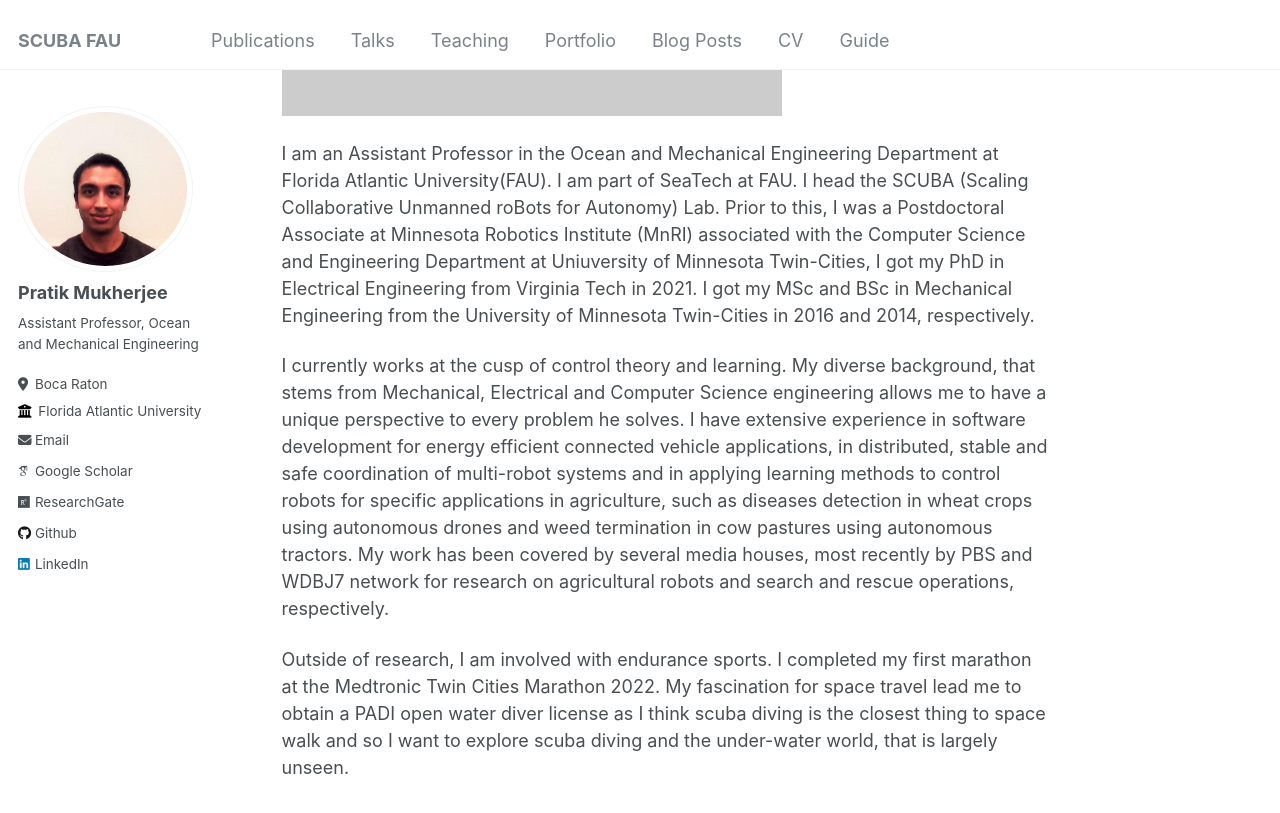
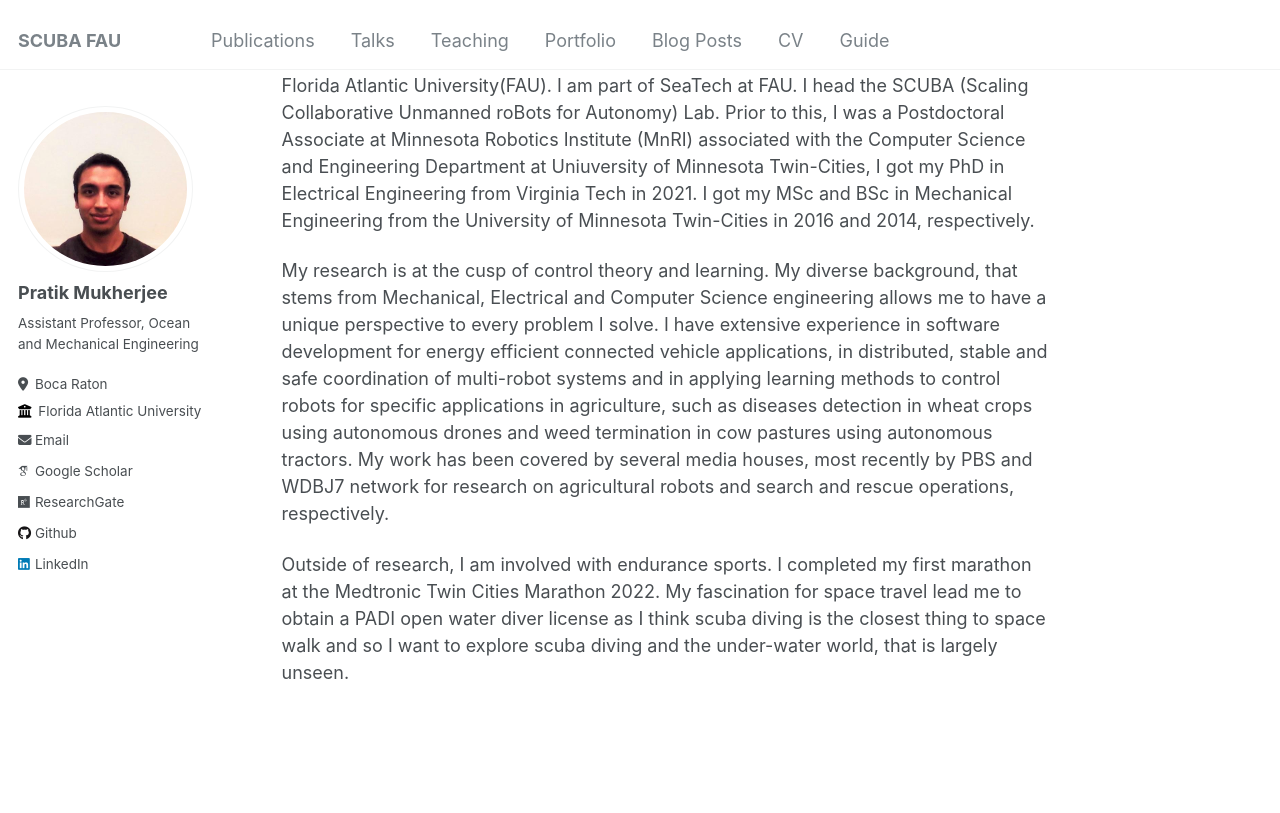
Before and after one commit to mukhe027/mukhe027.github.io, a Jekyll site: the page built from _pages/about.md, in a window 1280 px wide and 900 px high, scrolled down 388 px. Shown: the top 813 px of the window. Built offline with Jekyll 4.4.1, drawn with Linux system fonts in a browser that asks for light colours; some web fonts are replaced.

Commit message:
added scuba logo  image

```diff
--- a/_pages/about.md
+++ b/_pages/about.md
@@ -6,13 +6,13 @@ redirect_from:
   - /about/
   - /about.html
 ---
-<img src='/images/500x300.png'>
+<img src='/images/scuba.png'>
 
 I am an Assistant Professor in the Ocean and Mechanical Engineering Department at Florida Atlantic University(FAU). I am part of SeaTech at FAU. I head the SCUBA (Scaling Collaborative Unmanned roBots for Autonomy) Lab. Prior to this, I was a Postdoctoral Associate at Minnesota Robotics Institute (MnRI) associated with the Computer Science and Engineering Department at Uniuversity of Minnesota Twin-Cities, I got my PhD in Electrical Engineering from Virginia Tech in 2021. I got my MSc and BSc in Mechanical Engineering from the University of Minnesota Twin-Cities in 2016 and 2014, respectively.
 
- I currently works at the cusp of control theory and learning. My diverse background, that stems from Mechanical, Electrical
-and Computer Science engineering allows me to have a unique perspective to every problem he
-solves. I have extensive experience in software development for energy efficient connected vehicle
+ My research is at the cusp of control theory and learning. My diverse background, that stems from Mechanical, Electrical
+and Computer Science engineering allows me to have a unique perspective to every problem I
+solve. I have extensive experience in software development for energy efficient connected vehicle
 applications, in distributed, stable and safe coordination of multi-robot systems and in applying
 learning methods to control robots for specific applications in agriculture, such as diseases detection
 in wheat crops using autonomous drones and weed termination in cow pastures using autonomous
```
Also changed, not shown: images/scuba.png (added).
